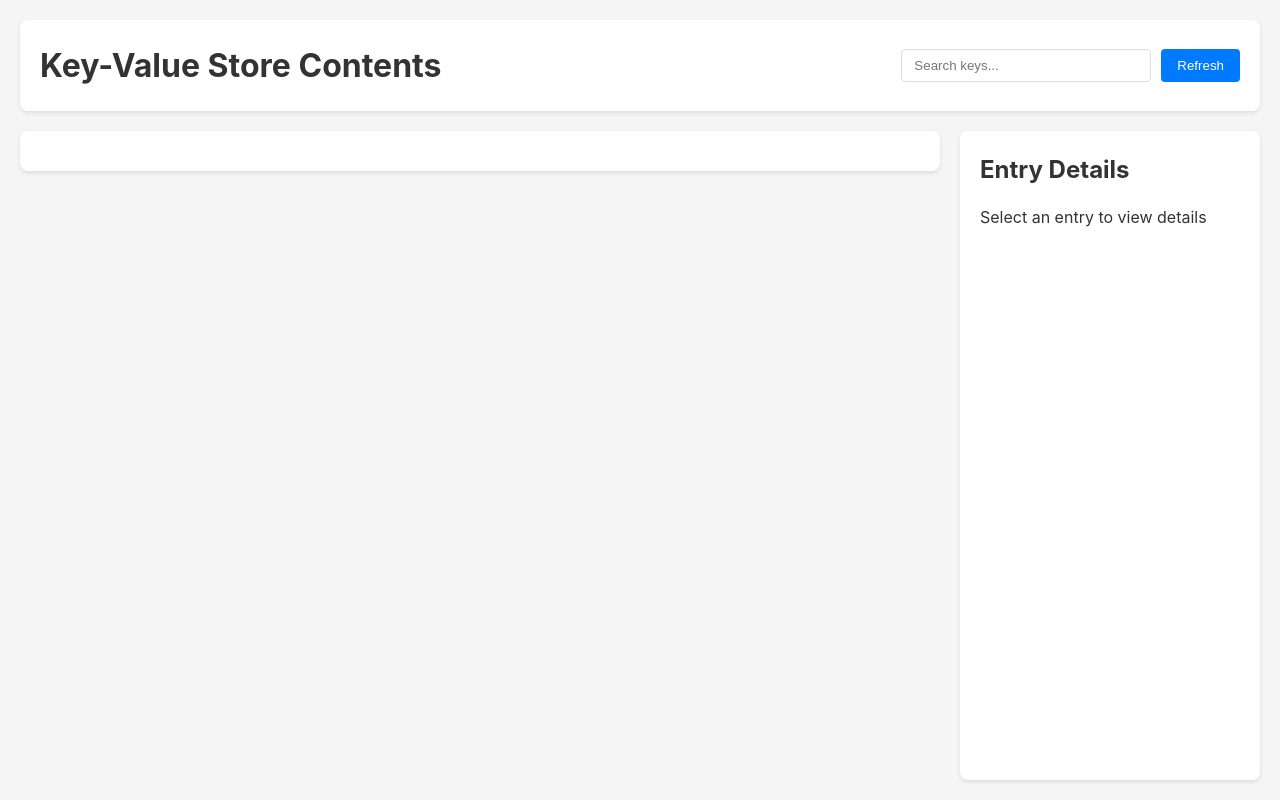
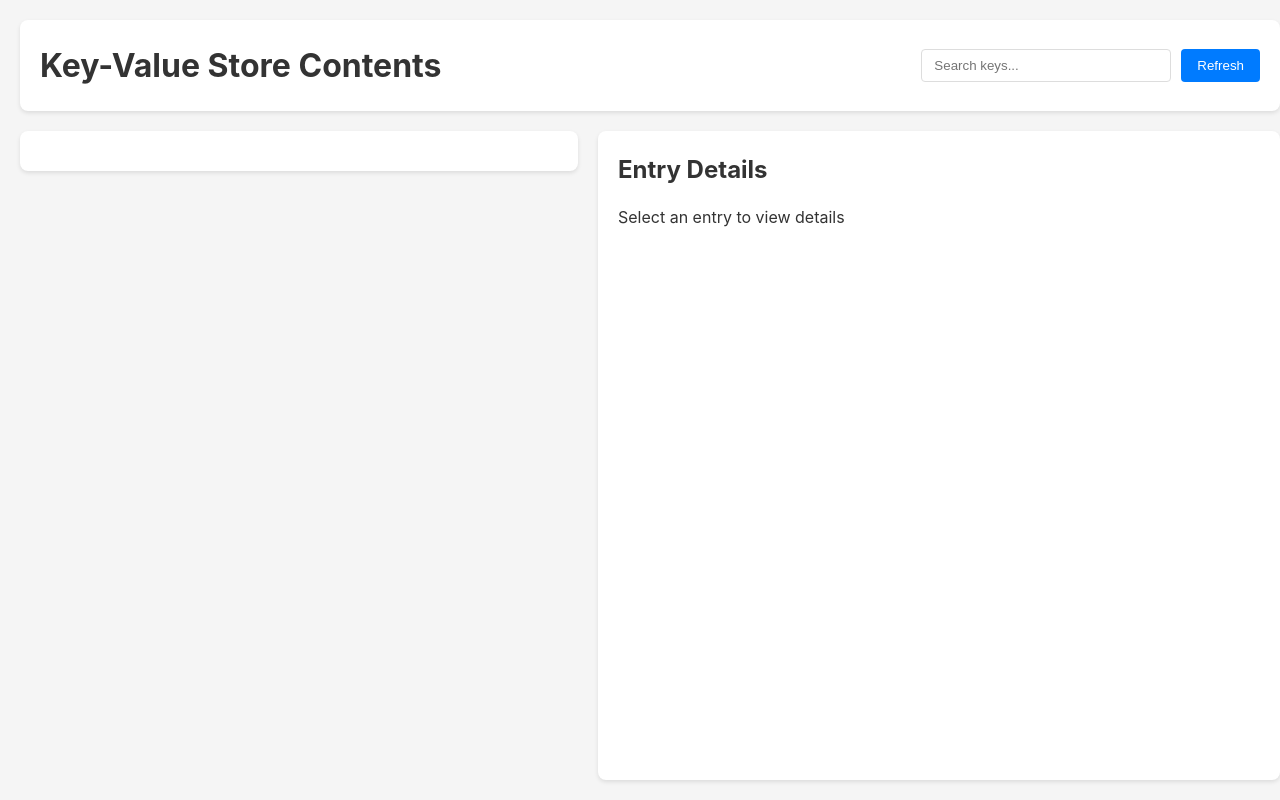
Before and after one commit to colinrozzi/store-visualizer, a plain HTML site: page assets/index.html in a window 1280 px wide. Drawn offline with Linux system fonts and the light colour scheme; no server answers.

Commit message:
style: adjust grid layout column proportions

```diff
--- a/assets/styles.css
+++ b/assets/styles.css
@@ -13,7 +13,7 @@ body {
 
 .container {
     display: grid;
-    grid-template-columns: 1fr 300px;
+    grid-template-columns: 45% 55%;
     grid-template-rows: auto 1fr;
     gap: 20px;
     padding: 20px;
```
